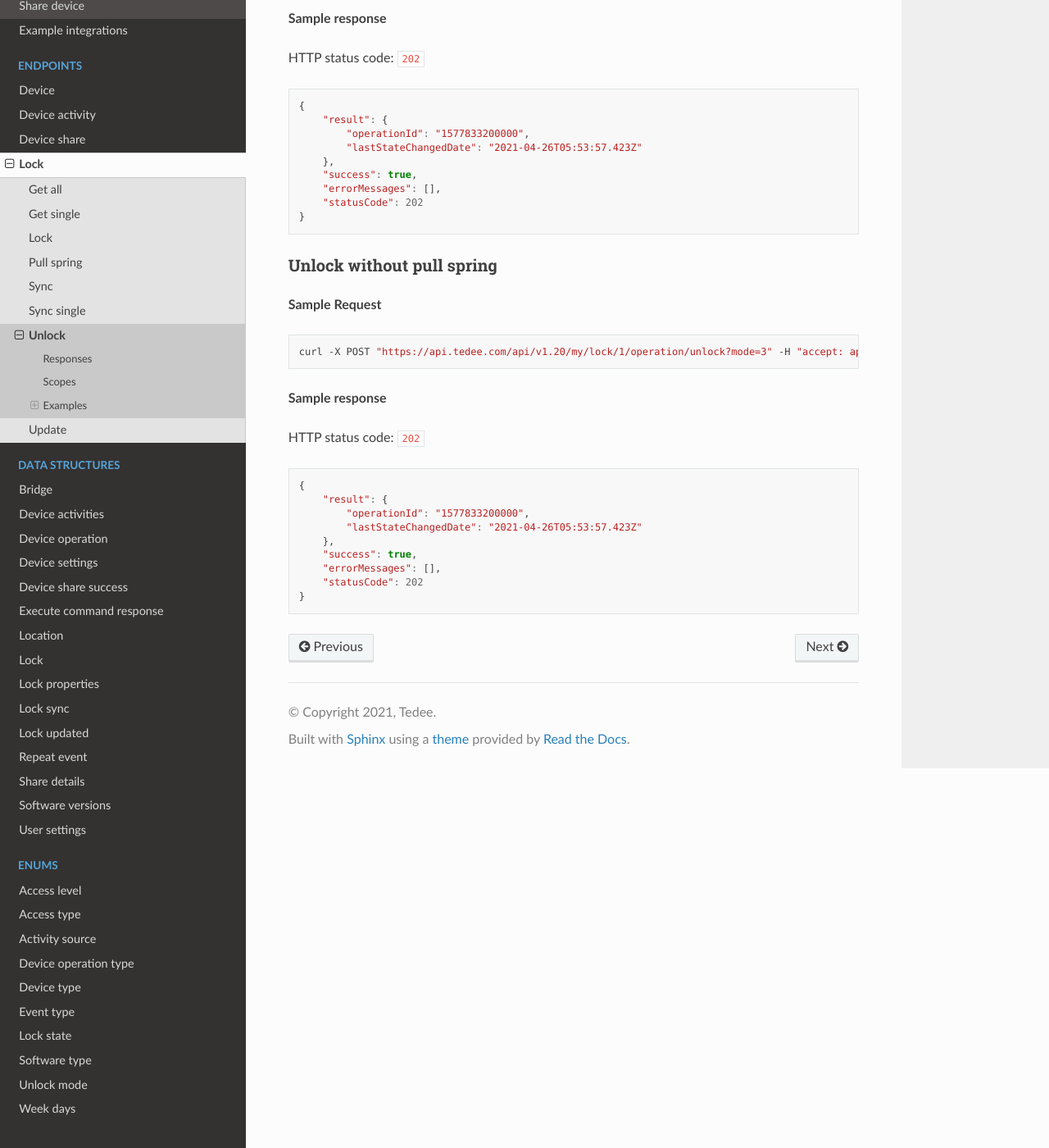
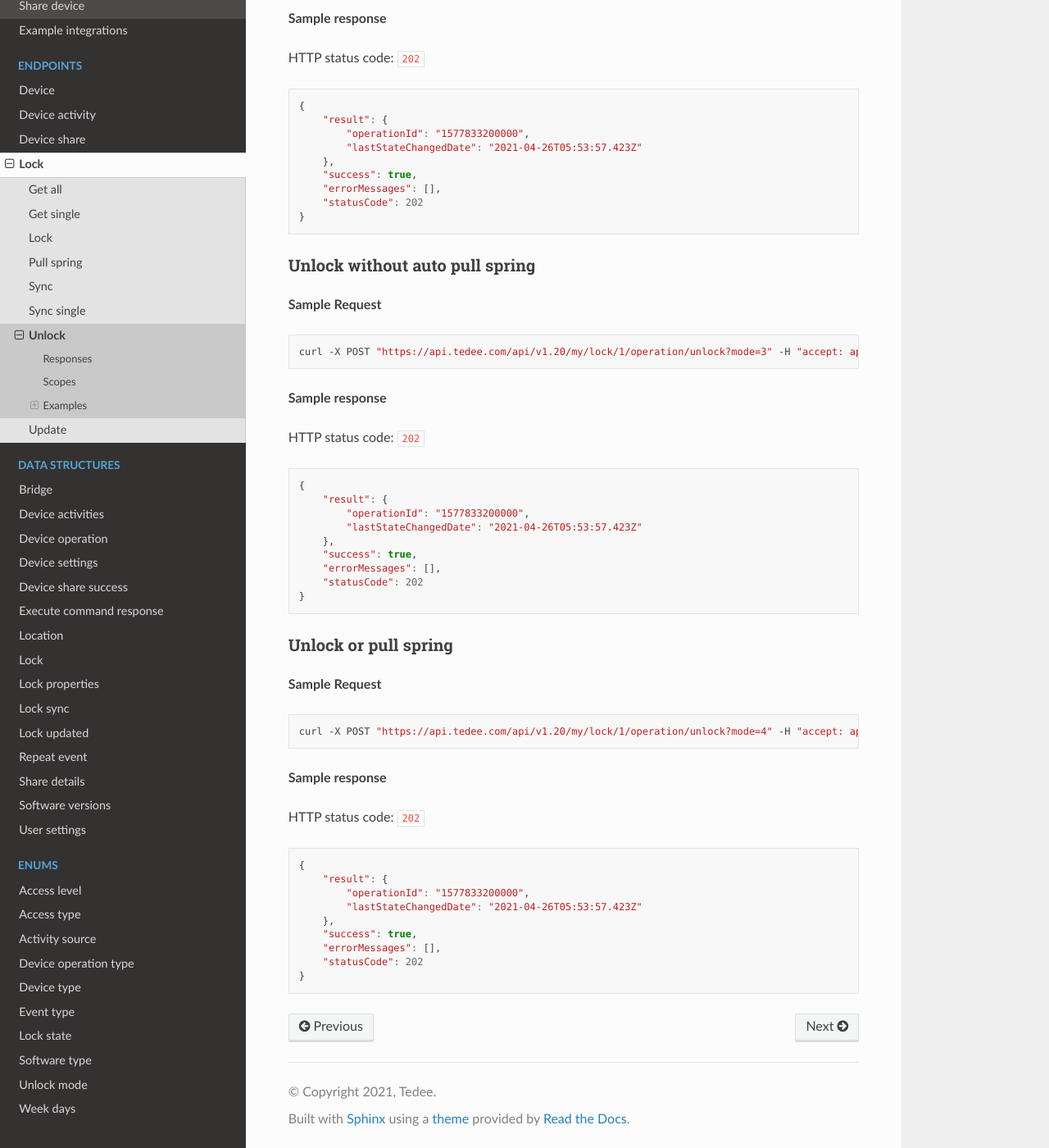
Before and after one commit to tedee-com/tedee-api-doc, a Sphinx documentation site: the page built from docs/source/endpoints/lock/unlock.rst, in a window 1280 px wide and 1400 px high, scrolled down 1413 px. Shown: the whole window at 82% size. Built offline with Sphinx 7.4.7 and the Read the Docs theme 2.0.0, drawn with Linux system fonts in a browser that asks for light colours.

Commit message:
Unlock or pull spring mode

```diff
--- a/docs/source/datastructures/device-settings.rst
+++ b/docs/source/datastructures/device-settings.rst
@@ -4,7 +4,7 @@ Device settings
 +------------------------+------------+------------------------------------------------------------------------------------------------------------------------------------------------------------------------+
 | Name                   | Type       | Description                                                                                                                                                            |
 +========================+============+========================================================================================================================================================================+
-| autoLockDelay          | number     | the delay for auto lock. If **autoLockEnabled** is set to true lock will automatically lock after specified delay                                                       |
+| autoLockDelay          | number     | the delay for auto lock. If **autoLockEnabled** is set to true lock will automatically lock after specified delay                                                      |
 +------------------------+------------+------------------------------------------------------------------------------------------------------------------------------------------------------------------------+
 | autoLockEnabled        | boolean    | if auto lock is enabled                                                                                                                                                |
 +------------------------+------------+------------------------------------------------------------------------------------------------------------------------------------------------------------------------+
@@ -24,5 +24,5 @@ Device settings
 +------------------------+------------+------------------------------------------------------------------------------------------------------------------------------------------------------------------------+
 | pullSpringDuration     | number     | the duration of pull spring                                                                                                                                            |
 +------------------------+------------+------------------------------------------------------------------------------------------------------------------------------------------------------------------------+
-| pullSpringEnabled      | boolean    | if pull spring is enabled. Setting it to false will reset pull spring calibration                                                                                       |
+| pullSpringEnabled      | boolean    | if pull spring is enabled. Setting it to false will reset pull spring calibration                                                                                      |
 +------------------------+------------+------------------------------------------------------------------------------------------------------------------------------------------------------------------------+
--- a/docs/source/endpoints/lock/unlock.rst
+++ b/docs/source/endpoints/lock/unlock.rst
@@ -90,8 +90,8 @@ HTTP status code: ``202``
     }
 
 
-Unlock without pull spring
-^^^^^^^^^^^^^^^^^^^^^^^^^^
+Unlock without auto pull spring
+^^^^^^^^^^^^^^^^^^^^^^^^^^^^^^^
 
 **Sample Request**
 
@@ -114,3 +114,29 @@ HTTP status code: ``202``
         "errorMessages": [],
         "statusCode": 202
     }
+
+
+Unlock or pull spring
+^^^^^^^^^^^^^^^^^^^^^
+
+**Sample Request**
+
+.. code-block:: sh
+
+    curl -X POST "|apiUrl|/api/|apiVersion|/my/lock/1/operation/unlock?mode=4" -H "accept: application/json" -H "Content-Type: application/json-patch+json" -H "Authorization: Bearer <<access token>>"
+
+**Sample response**
+
+HTTP status code: ``202``
+
+.. code-block:: js
+
+    {
+        "result": {
+            "operationId": "1577833200000",
+            "lastStateChangedDate": "2021-04-26T05:53:57.423Z"
+        },
+        "success": true,
+        "errorMessages": [],
+        "statusCode": 202
+    }
```
Also changed, not shown: docs/source/enums/unlock-mode.rst (+9 -2 lines), docs/source/howtos/operate-locks.rst (+7 -0 lines).
